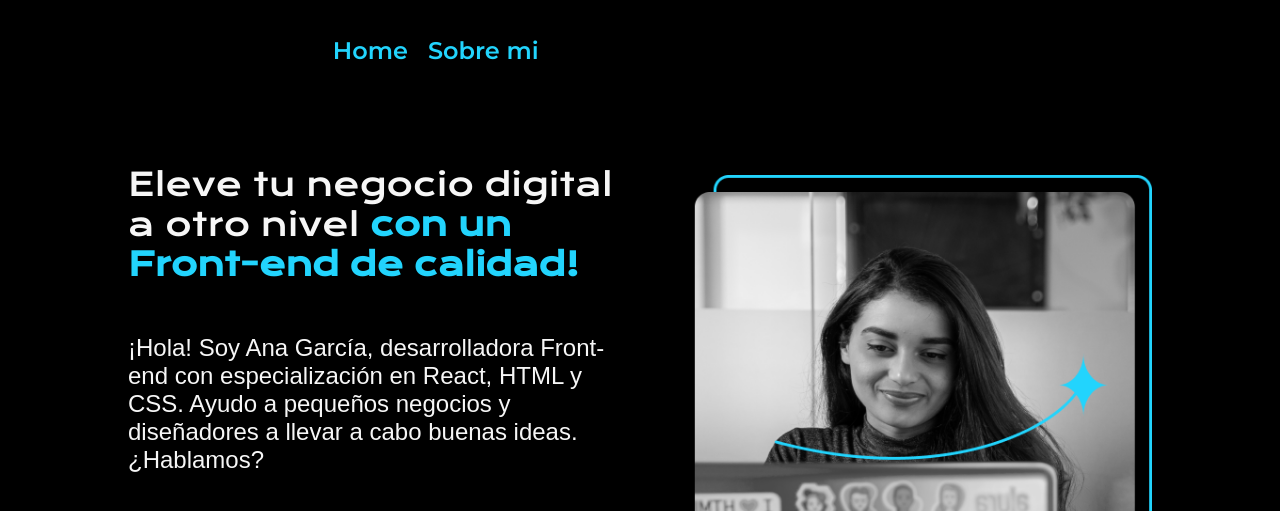
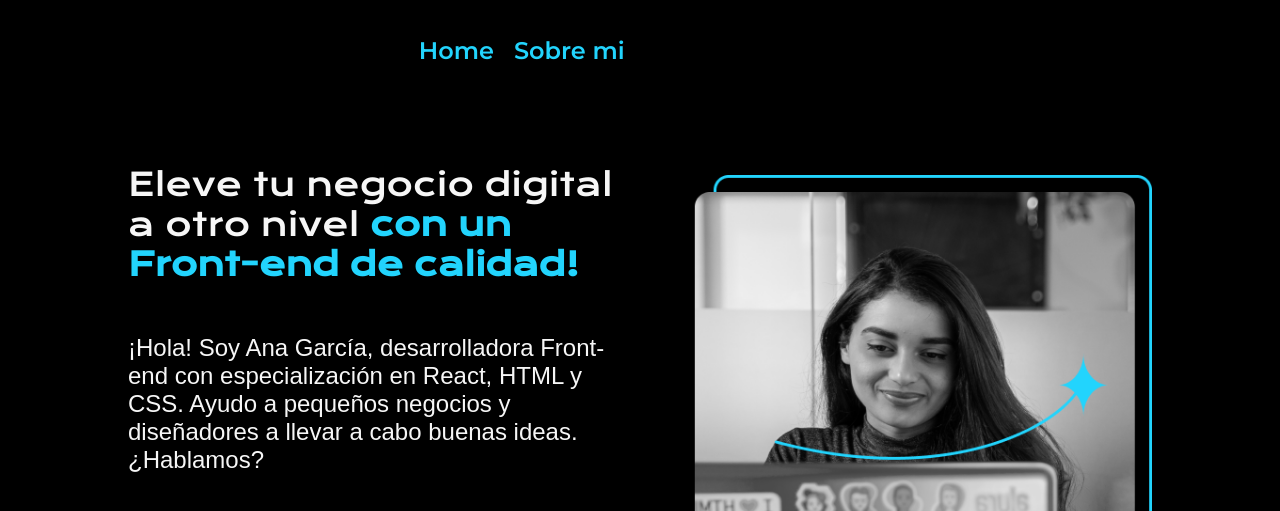
Before and after one commit to alexfrancodeweb/Portafolio_css_html, a plain HTML site: page index.html in a window 1280 px wide. Shown: the top 511 px of the page. Drawn offline with nearby package versions, Linux system fonts and the light colour scheme.

Commit message:
header alineado

```diff
--- a/style/style.css
+++ b/style/style.css
@@ -25,7 +25,7 @@
 .header_menu {
     display: flex;
     gap: 20px;
-    margin-left: 25%;
+    margin-left: 32%;
 
 }
 
```
